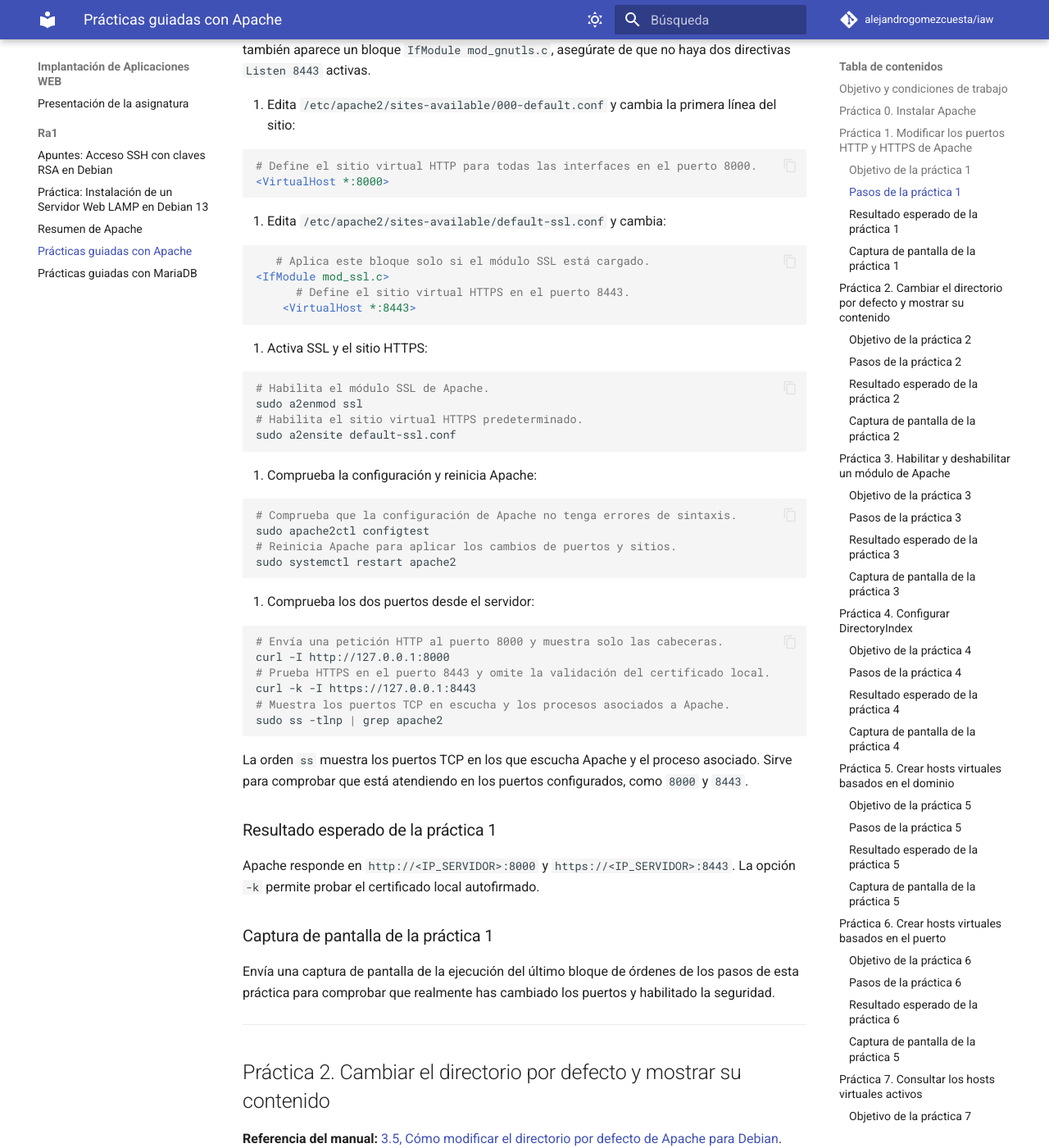
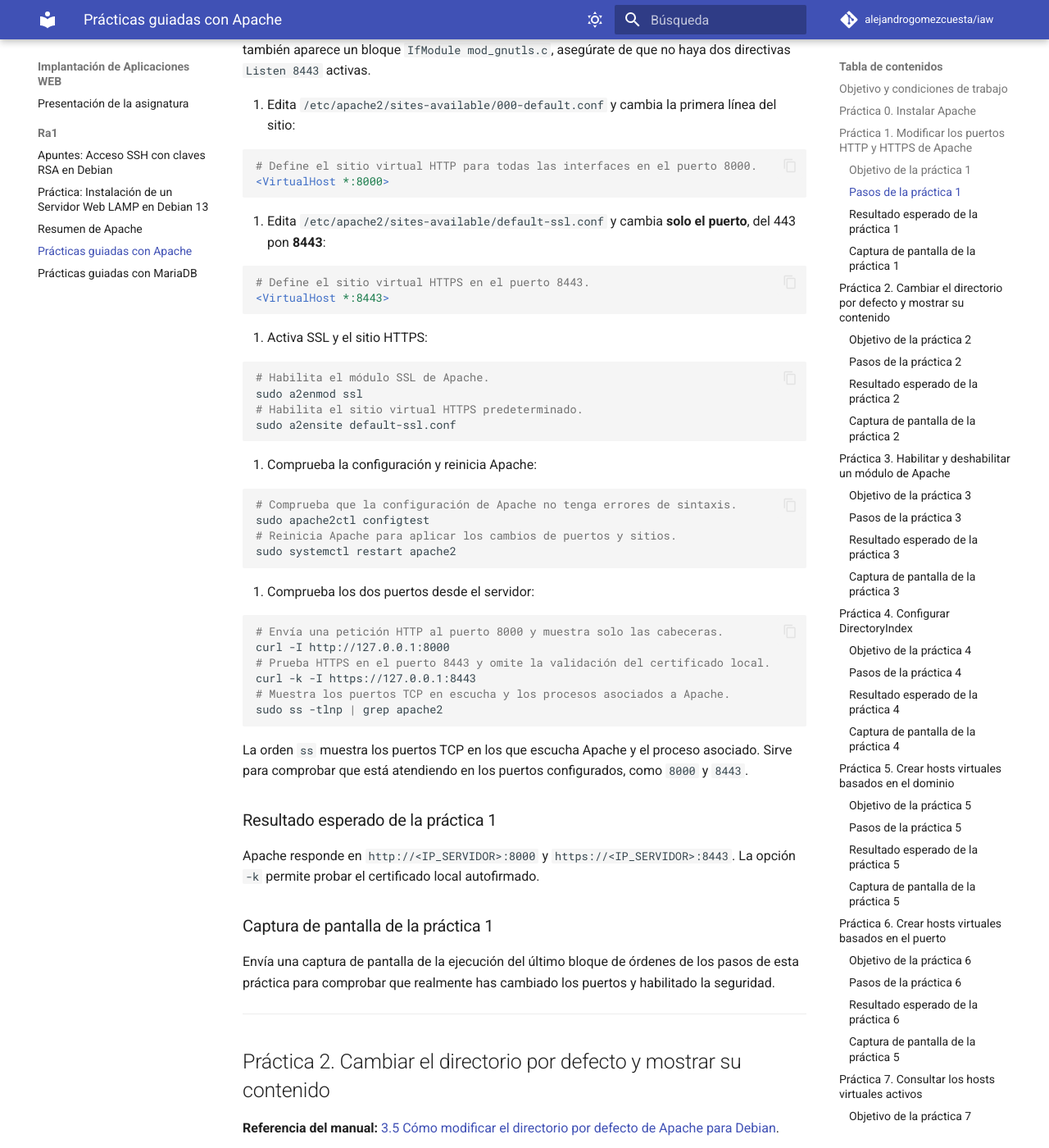
Before and after one commit to alejandrogomezcuesta/iaw, an MkDocs documentation site: the page built from docs/ra1/04-practicas-apache.md, in a window 1280 px wide and 1400 px high, scrolled down 1857 px. Shown: the whole window at 82% size. Built offline with MkDocs 1.6.1 and Material for MkDocs 9.7.7, drawn with Linux system fonts in a browser that asks for light colours; comment, search, counter and statistics services are not loaded; some of the changed text lies outside the part shown.

Commit message:
corregido algunos errores

````diff
--- a/docs/ra1/04-practicas-apache.md
+++ b/docs/ra1/04-practicas-apache.md
@@ -87,13 +87,11 @@ Cambiar el puerto HTTP de `80` a `8000` y el puerto HTTPS de `443` a `8443`.
    <VirtualHost *:8000>
    ```
 
-4. Edita `/etc/apache2/sites-available/default-ssl.conf` y cambia:
+4. Edita `/etc/apache2/sites-available/default-ssl.conf` y cambia **solo el puerto**, del 443 pon **8443**:
 
    ```apache
-      # Aplica este bloque solo si el módulo SSL está cargado.
-   <IfModule mod_ssl.c>
-         # Define el sitio virtual HTTPS en el puerto 8443.
-       <VirtualHost *:8443>
+   # Define el sitio virtual HTTPS en el puerto 8443.
+   <VirtualHost *:8443>
    ```
 
 5. Activa SSL y el sitio HTTPS:
@@ -139,7 +137,7 @@ Envía una captura de pantalla de la ejecución del último bloque de órdenes d
 
 ## Práctica 2. Cambiar el directorio por defecto y mostrar su contenido
 
-**Referencia del manual:** [3.5, Cómo modificar el directorio por defecto de Apache para Debian](https://josejuansanchez.org/iaw/practica-01-01-teoria/index.html#c%C3%B3mo-modificar-el-directorio-por-defecto-de-apache).
+**Referencia del manual:** [3.5 Cómo modificar el directorio por defecto de Apache para Debian](https://josejuansanchez.org/iaw/practica-01-01-teoria/index.html#c%C3%B3mo-modificar-el-directorio-por-defecto-de-apache).
 
 ### Objetivo de la práctica 2
 
@@ -167,7 +165,7 @@ En esta práctica vamos a cambiar el directorio por defecto que tiene los ficher
 2. Edita `/etc/apache2/sites-available/000-default.conf`:
 
    ```apache
-      # Define el sitio virtual HTTP que atiende en el puerto 80.
+   # Define el sitio virtual HTTP que atiende en el puerto 80.
    <VirtualHost *:80>
         # Indica el contacto administrativo del sitio.
       ServerAdmin webmaster@localhost
@@ -221,7 +219,7 @@ Envía una captura donde aparezca tu navegador web visualizando los dos ficheros
 
 ## Práctica 3. Habilitar y deshabilitar un módulo de Apache
 
-**Referencia del manual:** [3.6, Cómo habilitar/deshabilitar un módulo de Apache](https://josejuansanchez.org/iaw/practica-01-01-teoria/index.html#c%C3%B3mo-habilitardeshabilitar-un-m%C3%B3dulo-de-apache).
+**Referencia del manual:** [3.6 Cómo habilitar/deshabilitar un módulo de Apache](https://josejuansanchez.org/iaw/practica-01-01-teoria/index.html#c%C3%B3mo-habilitardeshabilitar-un-m%C3%B3dulo-de-apache).
 
 ### Objetivo de la práctica 3
 
````
Also changed, not shown: other parts of docs/ra1/04-practicas-apache.md (+1 -1 lines).
